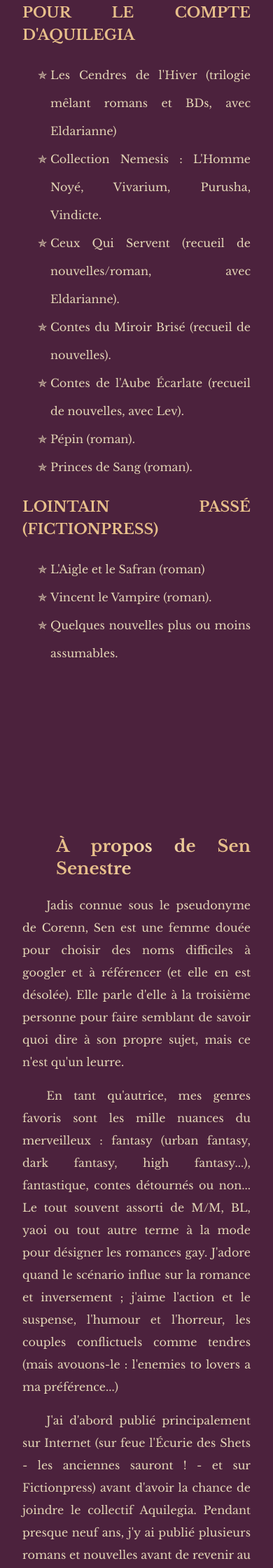
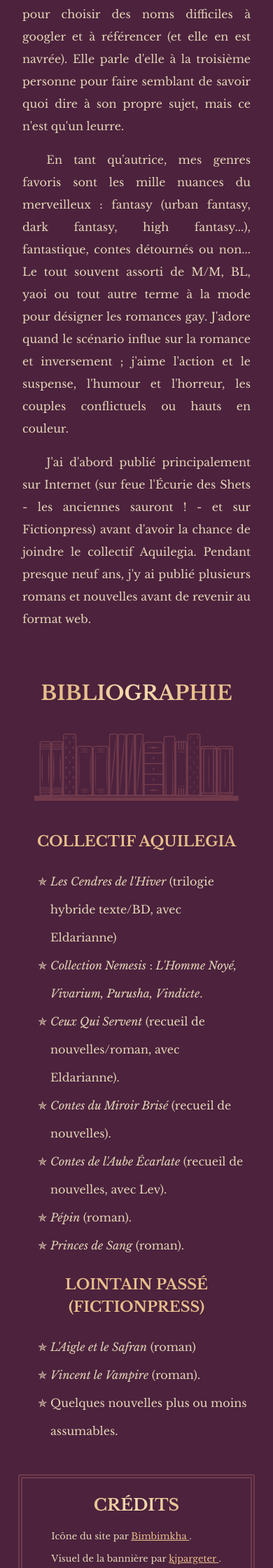
Before and after one commit to SenzenTravers/author_website, a Django app: page /about in a window 390 px wide. Shown: the part 800-3040 px from the top of the page at 70% size. Run offline with Django 4.2, Linux system fonts and the light colour scheme; some web fonts are replaced.

Commit message:
Refactored About view for mobile.

```diff
--- a/core/views.py
+++ b/core/views.py
@@ -13,5 +13,5 @@ def error_500(request):
 @require_GET
 @cache_control(max_age=60 * 60 * 24, immutable=True, public=True)  # one day
 def favicon(request: HttpRequest) -> HttpResponse:
-    file = (settings.BASE_DIR / "static" / "favicon2.png").open("rb")
+    file = (settings.BASE_DIR / "static" / "images/bimbimka_feather-ai2.svg").open("rb")
     return FileResponse(file)
--- /dev/null
+++ b/static/about.css
@@ -0,0 +1,146 @@
+@import "./base.css";
+
+h2 {
+    text-align: center;
+    text-transform: uppercase;
+    margin-left: 0em;
+    background: radial-gradient(circle, #f5deb3 0%, #e6be8a 50%, #e6be8a 100%);
+    -webkit-background-clip: text;
+    -webkit-text-fill-color: transparent;
+    transition: 500ms linear;
+    font-size: 1.8em;
+
+}
+@counter-style thumbs {
+    system: cyclic;
+    symbols: "✯";
+    suffix: " ";
+  }
+
+
+.list-books > li {
+    list-style: thumbs !important;
+    line-height: 2.5em;
+    text-align: left;
+}
+
+@media screen and (min-width: 1001px) {
+    .about {
+        display: flex;
+        flex-direction: row;
+    }
+
+    .about h3 {
+        font-size: 2em;
+    }
+
+    .about > .bibliography {
+        padding: 1em;
+        flex-shrink: 3;
+        flex-basis: 40%;
+        margin-right: 2em;
+        font-size: small;
+        text-align: left;
+        border: 0.5em double #703A4B;
+        border-radius: 1% ;
+    }
+
+    .about > .bibliography > h2 {
+        font-size: 2em;
+        text-align: center;
+        margin-top: 1em;
+        margin-left: 0;
+    }
+
+    .about > .bibliography {
+        font-size: 1em;
+    }
+
+    .about > .biography {
+        margin-left: 0;
+        padding: 0%;
+        flex-grow: 3;
+        flex-basis: 60%;
+    }
+}
+
+
+@media screen and (min-width: 801px) and (max-width: 1000px) {
+    /* PAGE SPECIFICS: ABOUT */
+    .about {
+        display: flex;
+        flex-direction: row;
+    }
+
+    .about h3 {
+        font-size: 1.5em;
+    }
+
+    .about > .bibliography {
+        padding: 1em;
+        flex-shrink: 3;
+        flex-basis: 40%;
+        margin-right: 2em;
+        font-size: small;
+        text-align: left;
+        border: 0.5em double #703A4B;
+        border-radius: 1% ;
+    }
+
+    .about > .bibliography > h2 {
+        font-size: 2em;
+        text-align: center;
+    }
+    .about > .biography {
+        margin-left: 0;
+        padding: 0%;
+        flex-grow: 3;
+        flex-basis: 60%;
+    }
+}
+
+/*Autres tailles : 480px, 768px, 1024px, 1200px, ouch*/
+@media screen and (min-width: 601px) and (max-width: 800px) {
+}
+
+@media screen and (max-width: 600px) {
+    .about {
+        display: flex;
+        flex-flow: column;
+    }
+    .about :nth-child(1) { order: 2; }
+    .about :nth-child(2) { order: 1; }
+    .about :nth-child(3) { order: 3; }
+
+    h3 {
+        text-align: center;
+    }
+
+    .img-about-sections {
+        width: 75vw;
+        margin: auto;
+        display: block;
+        margin-top: 5vh;
+        margin-bottom: 5vh;
+    }
+
+    .credit {
+        padding: 1em;
+        margin: 2em;
+        flex-shrink: 3;
+        flex-basis: 40%;
+        font-size: small;
+        text-align: left;
+        border: 0.5em double #703A4B;
+        border-radius: 1% ;
+    }
+
+    .credit h2 {
+        margin: 1vh;
+    }
+
+    .credit li {
+        list-style: none;
+        margin-left: -3vw;
+    }
+}
--- a/static/base.css
+++ b/static/base.css
@@ -201,7 +127,6 @@ a:hover {
 
 @media screen and (max-width: 600px) {
     .content-block {
-        margin-top: 15em;
         padding-left: 2em;
         padding-right: 2em;
         text-align: justify;
@@ -211,19 +136,6 @@ a:hover {
         /* background-color: red; */
         margin-top: 49vh;
     }
-}
-
-/* PAGE SPECIFICS */
-@counter-style thumbs {
-    system: cyclic;
-    symbols: "✯";
-    suffix: " ";
-  }
-
-
-.list-books > li {
-    list-style: thumbs !important;
-    line-height: 2.5em;
 }
 
 .fic_details {
--- a/static/homepage.css
+++ b/static/homepage.css
@@ -6,6 +6,7 @@
     text-align: end;
     font-size: 2.4em;
     line-height: normal;
+    color: #35172a;
 }
 
 @media screen and (min-width: 1001px) {
--- a/static/style.css
+++ b/static/style.css
@@ -245,11 +245,6 @@ header a {
         margin: 4em;
     }
 
-    /* PAGE SPECIFICS: NEWS */
-    .content-block h1 {
-        color: red;
-        font-style: italic;
-    }
     /* PAGE SPECIFICS: ABOUT */
     .about {
         display: flex;
--- a/templates/writer/about.html
+++ b/templates/writer/about.html
@@ -1,4 +1,8 @@
 {% extends '../base.html' %}
+
+{% block stylesheet %}
+<link rel="stylesheet" href="/static/about.css">
+{% endblock %}
 
 {% block pageTitle %}
 Sen Senestre, Autrice M/M & fantasy, Procrastrinatrice Professionnelle
@@ -12,30 +16,40 @@ Sen Senestre, Autrice M/M & fantasy, Procrastrinatrice Professionnelle
     <section class="content-block bibliography">
 
         <h2>Bibliographie</h2>
-        <h3>Pour le compte d'Aquilegia</h3>
+        <img
+            class="img-about-sections"
+            src="/static/images/macrovector_bookshelf.svg"
+            alt="Illustration figurant un rangée de livres"
+        >
+        <h3>Collectif Aquilegia</h3>
         <ul class="list-books">
-            <li>Les Cendres de l'Hiver (trilogie mêlant romans et BDs, avec Eldarianne)</li>
-            <li>Collection Nemesis : L'Homme Noyé, Vivarium, Purusha, Vindicte.</li>
-            <li>Ceux Qui Servent (recueil de nouvelles/roman, avec Eldarianne).</li>
-            <li>Contes du Miroir Brisé (recueil de nouvelles).</li>
-            <li>Contes de l'Aube Écarlate (recueil de nouvelles, avec Lev).</li>
-            <li>Pépin (roman).</li>
-            <li>Princes de Sang (roman).</li>
+            <li><em>Les Cendres de l'Hiver</em> (trilogie hybride texte/BD, avec Eldarianne)</li>
+            <li><em>Collection Nemesis</em> : <em>L'Homme Noyé, Vivarium, Purusha, Vindicte</em>.</li>
+            <li><em>Ceux Qui Servent</em> (recueil de nouvelles/roman, avec Eldarianne).</li>
+            <li><em>Contes du Miroir Brisé</em> (recueil de nouvelles).</li>
+            <li><em>Contes de l'Aube Écarlate</em> (recueil de nouvelles, avec Lev).</li>
+            <li><em>Pépin</em> (roman).</li>
+            <li><em>Princes de Sang</em> (roman).</li>
         </ul>
 
         <h3>Lointain passé (Fictionpress)</h3>
         <ul class="list-books">
-            <li>L'Aigle et le Safran (roman)</li>
-            <li>Vincent le Vampire (roman).</li>
+            <li><em>L'Aigle et le Safran</em> (roman)</li>
+            <li><em>Vincent le Vampire</em> (roman).</li>
             <li>Quelques nouvelles plus ou moins assumables.</li>
         </ul>
     </section>
 
     <section class="content-block biography">
-        <h2>À propos de Sen Senestre</h2>
+        <h2>Sen Senestre</h2>
+        <img
+            class="img-about-sections"
+            src="/static/images/macrovector_open_book.svg"
+            alt="Illustration figurant un livre ouvert"
+        >
         <p>
             Jadis connue sous le pseudonyme de Corenn, Sen est une femme douée pour choisir des noms
-            difficiles à googler et à référencer (et elle en est désolée). Elle parle d'elle à la
+            difficiles à googler et à référencer (et elle en est navrée). Elle parle d'elle à la
             troisième personne pour faire semblant de savoir quoi dire à son propre sujet,
             mais ce n'est qu'un leurre.
         </p>
@@ -45,8 +59,7 @@ Sen Senestre, Autrice M/M & fantasy, Procrastrinatrice Professionnelle
             contes détournés ou non... Le tout souvent assorti de M/M, BL, yaoi ou tout
             autre terme à la mode pour désigner les romances gay. J'adore quand le scénario influe
             sur la romance et inversement ; j'aime l'action et le suspense, l'humour et l'horreur,
-            les couples conflictuels comme tendres (mais avouons-le : l'enemies to lovers a ma
-            préférence...)
+            les couples conflictuels ou hauts en couleur.
         </p>
         <p>
             J'ai d'abord publié principalement sur Internet (sur feue l'Écurie des Shets - les
@@ -54,17 +67,42 @@ Sen Senestre, Autrice M/M & fantasy, Procrastrinatrice Professionnelle
             collectif Aquilegia. Pendant presque neuf ans, j'y ai publié plusieurs romans et nouvelles
             avant de revenir au format web.
         </p>
-        <p>
-            Aujourd'hui, je me laisse le temps d'explorer de nouvelles directions et de voir
-            où le vent m'emportera. Plus de nouvelles le 31 janvier 2023 !
-        </p>
+    </section>
 
+    <section class="content-block credit">
         <h2>Crédits</h2>
 
-        <p>
-            L'icône de ce site a été réalisée par <a href="https://www.flaticon.com/fr/icones-gratuites/chrysantheme" title="chrysanthème icônes">Muhammad_Usman - Flaticon</a>.
-        </p>
-        </section>
+        <ul>
+            <li>
+                Icône du site par
+                <a href="https://fr.freepik.com/vecteurs-libre/collection-plumes-dessinees-main_1159019.htm#&position=25&from_view=author">
+                    Bimbimkha
+                </a>
+                .
+            </li>
+            <li>
+                Visuel de la bannière par
+                <a href="https://www.freepik.com/free-vector/elegant-background-with-gold-glittery-frame_26176795.htm#query=gold%20round%20frame&position=1&from_view=search&track=ais">
+                    kjpargeter
+                </a>
+                .
+            </li>
+            <li>
+                Séparateurs d'articles de la page d'accueil par
+                <a href="https://www.freepik.com/free-vector/collection-set-label-ornament-vector-illustration_3374305.htm#query=frame&position=19&from_view=keyword&track=sph">
+                    Rawpixel
+                </a>
+                .
+            </li>
+            <li>
+                Illustrations de la page <i>À propos</i> par
+                <a href="https://www.freepik.com/free-vector/vintage-book-elements-collection-with-different-books_9397979.htm#query=pen%20vintage&position=7&from_view=search&track=ais">
+                    Macrovector
+                </a>
+                .
+            </li>
+        </ul>
+    </section>
 
 </section>
     {% endblock %}
```
Also changed, not shown: other parts of static/base.css (+6 -80 lines), static/images/macrovector_bookshelf.svg (added), static/images/macrovector_open_book.svg (added).
